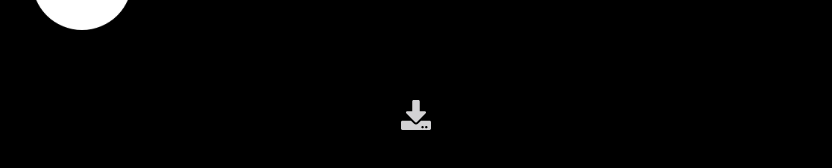
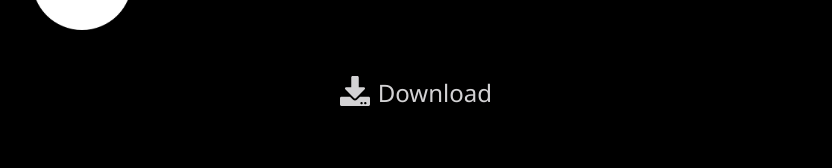
Before and after one commit to AmyWeitzman/me, a React (Create React App) app: page /resume in a window 1280 px wide. Shown: the part 4111-4279 px from the top of the page, without its empty margins (224-1056 px from the left). After the commit the page ends 4242 px from the top, so only its background shows below. Built offline with nearby package versions, Linux system fonts and the light colour scheme.

Commit message:
update resume

```diff
--- a/src/components/Resume.css
+++ b/src/components/Resume.css
@@ -32,16 +32,11 @@
 #download-btn {
     color: var(--theme-gray);
     font-size: 30px;
-
+    text-decoration: none;
 }
 
 #download-btn:hover {
     color: var(--theme-purple);
-}
-
-#download-icon {
-    margin-top: 30px;
-    margin-bottom: 15px;
 }
 
 #linkedin-icon {
@@ -89,3 +84,7 @@
         width: 100%;
     }
 }
+
+.download-resume-text {
+    font-size: 1.5rem;
+}
--- a/src/components/Resume.js
+++ b/src/components/Resume.js
@@ -344,7 +344,7 @@ function Resume() {
             )
         }
         <a id="download-btn" href="https://github.com/AmyWeitzman/resume/raw/master/Weitzman_Amy.pdf" download>
-            <FontAwesomeIcon id="download-icon" icon={faDownload} />
+            <FontAwesomeIcon id="download-icon" icon={faDownload} /> <span className='download-resume-text'>Download</span>
         </a>
     </div>
   );
```
